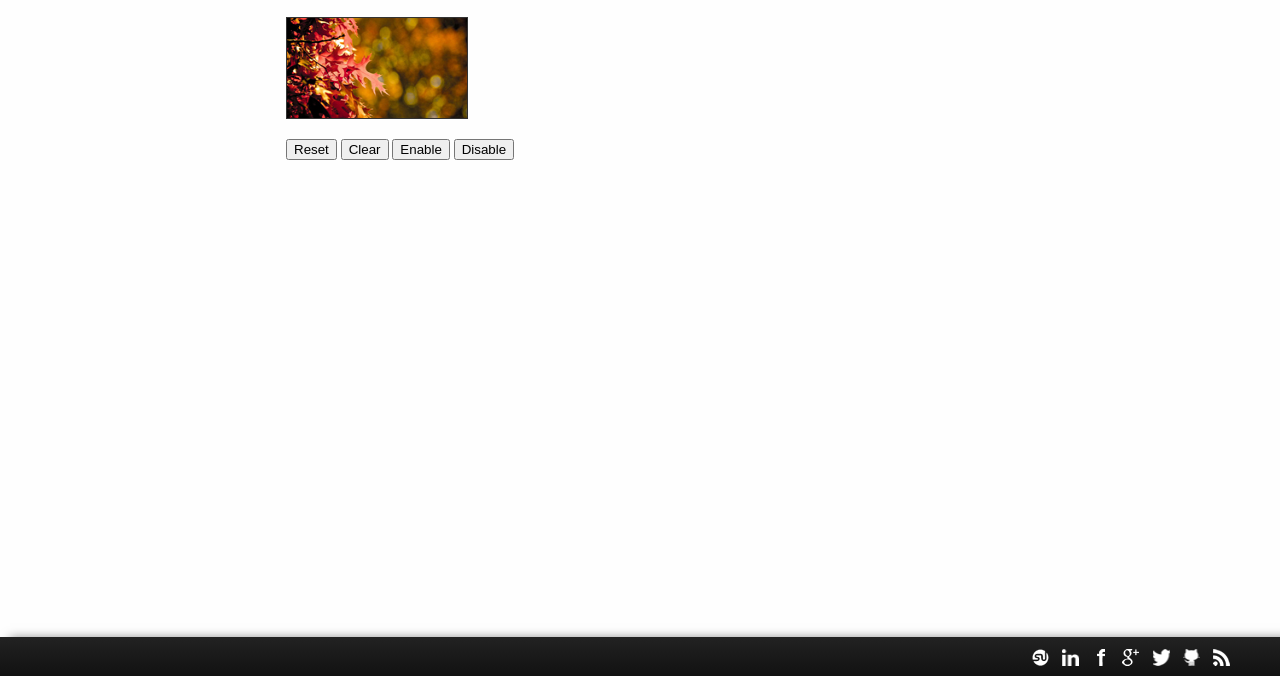
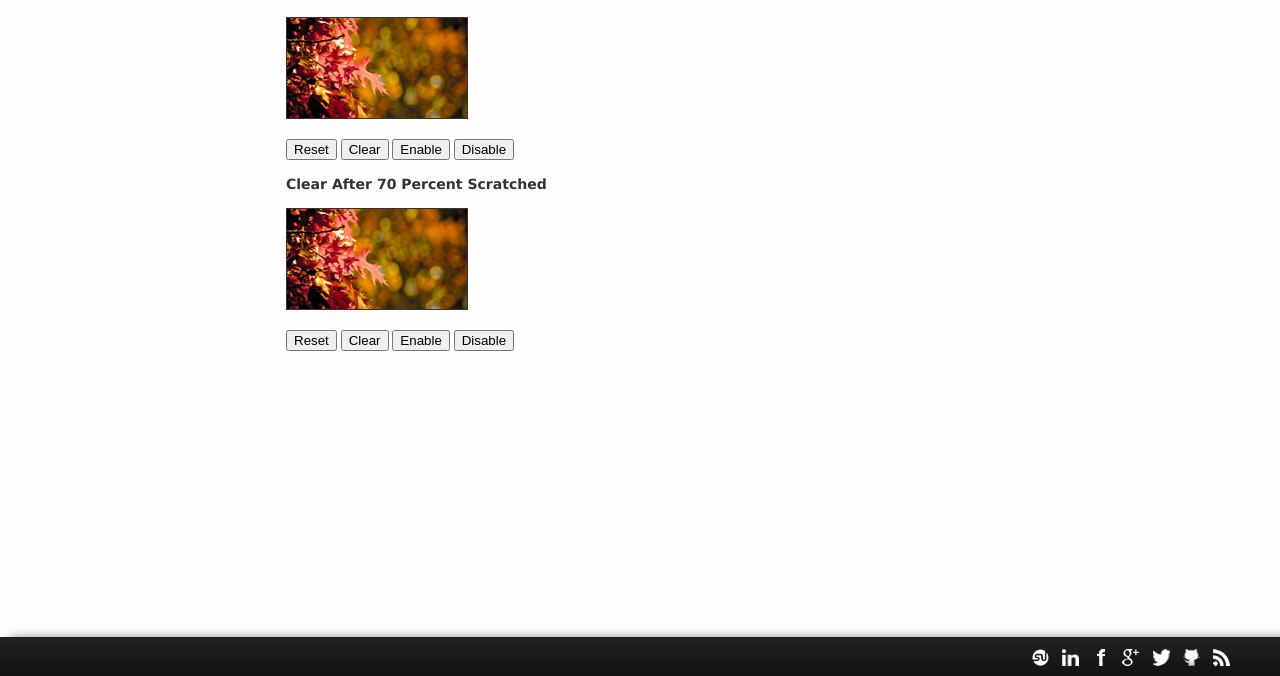
Before and after one commit to websanova/wScratchPad, a website: page index.html in a window 1280 px wide. Shown: the part 124-800 px from the top of the page. Drawn offline with Linux system fonts and the light colour scheme.

Commit message:
Updated demo.

```diff
--- a/index.html
+++ b/index.html
@@ -32,14 +32,22 @@
     <div class="content-box">
 
       <div id="demo1" class="scratchpad"></div>
-      <br/>
-      <input type="button" value="Reset" onclick="$('.scratchpad').wScratchPad('reset');"/>
-      <input type="button" value="Clear" onclick="$('.scratchpad').wScratchPad('clear');"/>
-      <input type="button" value="Enable" onclick="$('.scratchpad').wScratchPad('enable', true);"/>
-      <input type="button" value="Disable" onclick="$('.scratchpad').wScratchPad('enable', false);"/>
+      <div id="demo1-percent">&nbsp;</div>
+      <input type="button" value="Reset" onclick="$('#demo1').wScratchPad('reset');"/>
+      <input type="button" value="Clear" onclick="$('#demo1').wScratchPad('clear');"/>
+      <input type="button" value="Enable" onclick="$('#demo1').wScratchPad('enable', true);"/>
+      <input type="button" value="Disable" onclick="$('#demo1').wScratchPad('enable', false);"/>
+
+      <h3>Clear After 70 Percent Scratched</h3>
+      <div id="demo2" class="scratchpad"></div>
+      <div id="demo2-percent">&nbsp;</div>
+      <input type="button" value="Reset" onclick="$('#demo2').wScratchPad('reset');"/>
+      <input type="button" value="Clear" onclick="$('#demo2').wScratchPad('clear');"/>
+      <input type="button" value="Enable" onclick="$('#demo2').wScratchPad('enable', true);"/>
+      <input type="button" value="Disable" onclick="$('#demo2').wScratchPad('enable', false);"/>
 
       <style>
-        #demo1{
+        .scratchpad{
           width: 25%;
           height: 100px;
           border: solid 1px;
@@ -53,7 +61,16 @@
           fg: './images/slide1.jpg',
           'cursor': 'url("./cursors/coin.png") 5 5, default',
           scratchMove: function (e, percent) {
-            console.log(percent);
+            $('#demo1-percent').html(percent);
+          }
+        });
+
+        $('#demo2').wScratchPad({
+          bg: './images/scratch-to-win.png',
+          fg: './images/slide1.jpg',
+          'cursor': 'url("./cursors/coin.png") 5 5, default',
+          scratchMove: function (e, percent) {
+            $('#demo2-percent').html(percent);
 
             if (percent > 70) {
               this.clear();
```
